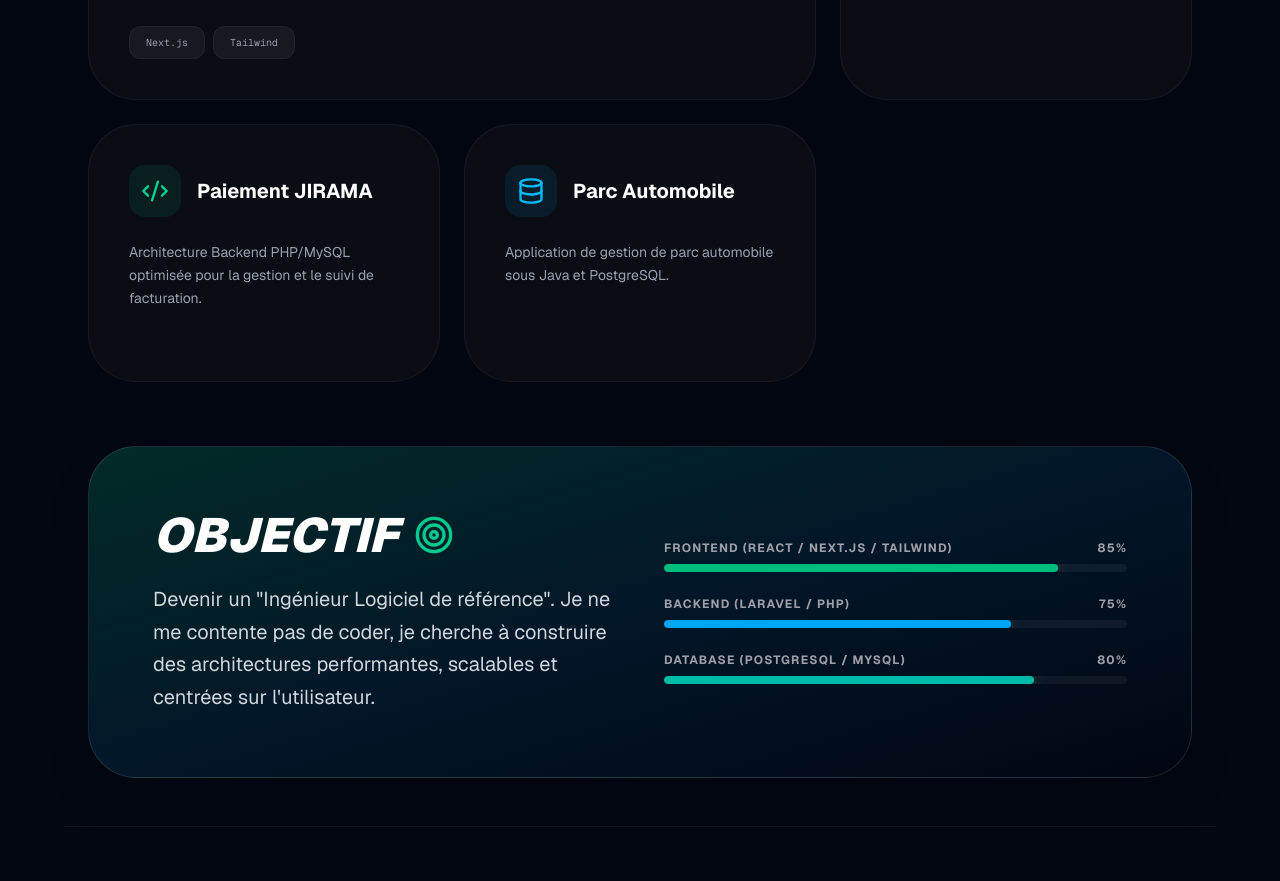
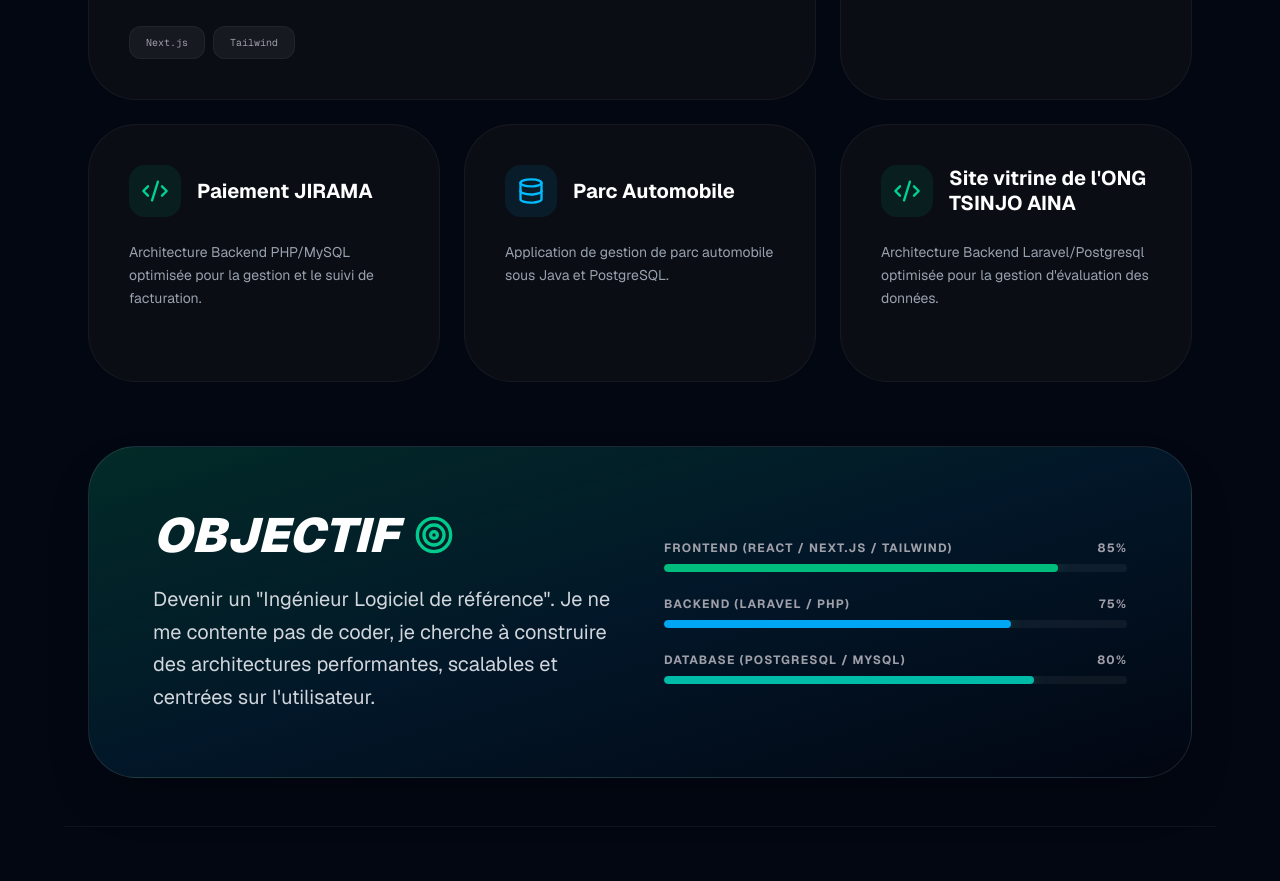
Before and after one commit to Nantenaina29/portfolio, a Next.js app: page / in a window 1280 px wide. Shown: the part 2240-3121 px from the top of the page. Built offline with nearby package versions, Linux system fonts and the light colour scheme.

Commit message:
Modified

```diff
--- a/app/page.tsx
+++ b/app/page.tsx
@@ -289,6 +289,17 @@ export default function Portfolio() {
               </div>
               <p className="text-gray-400 text-sm leading-relaxed mb-8">Application de gestion de parc automobile sous Java et PostgreSQL.</p>
             </div>
+
+                        {/* JIRAMA */}
+                        <div className="p-10 rounded-[3rem] bg-zinc-900/40 border border-white/5 hover:border-emerald-500/50 transition-all flex flex-col gap-6">
+              <div className="flex items-center gap-4">
+                <div className="p-3 bg-emerald-500/10 rounded-2xl text-emerald-400">
+                  <Code2 size={28}/>
+                </div>
+                <h3 className="text-xl font-bold text-white leading-tight">Site vitrine de l'ONG TSINJO AINA </h3>
+              </div>
+              <p className="text-gray-400 text-sm leading-relaxed mb-8">Architecture Backend Laravel/Postgresql optimisée pour la gestion d'évaluation des données.</p>
+            </div>
           </div>
         </section>
 
```
